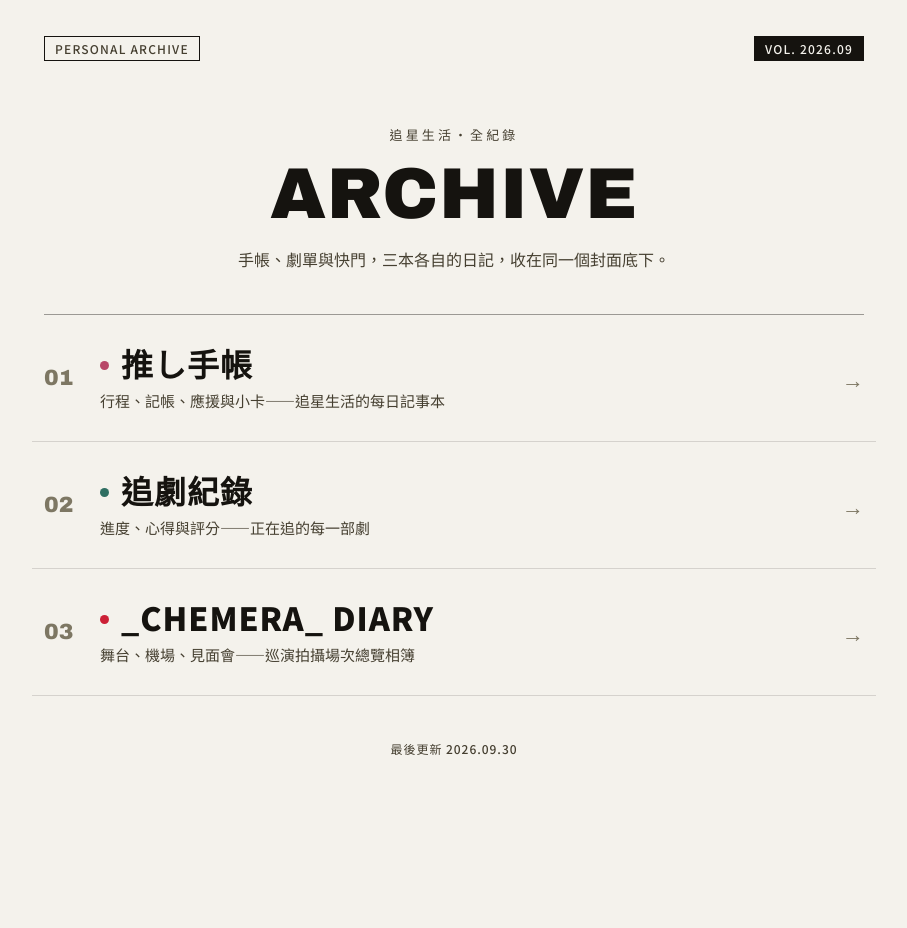
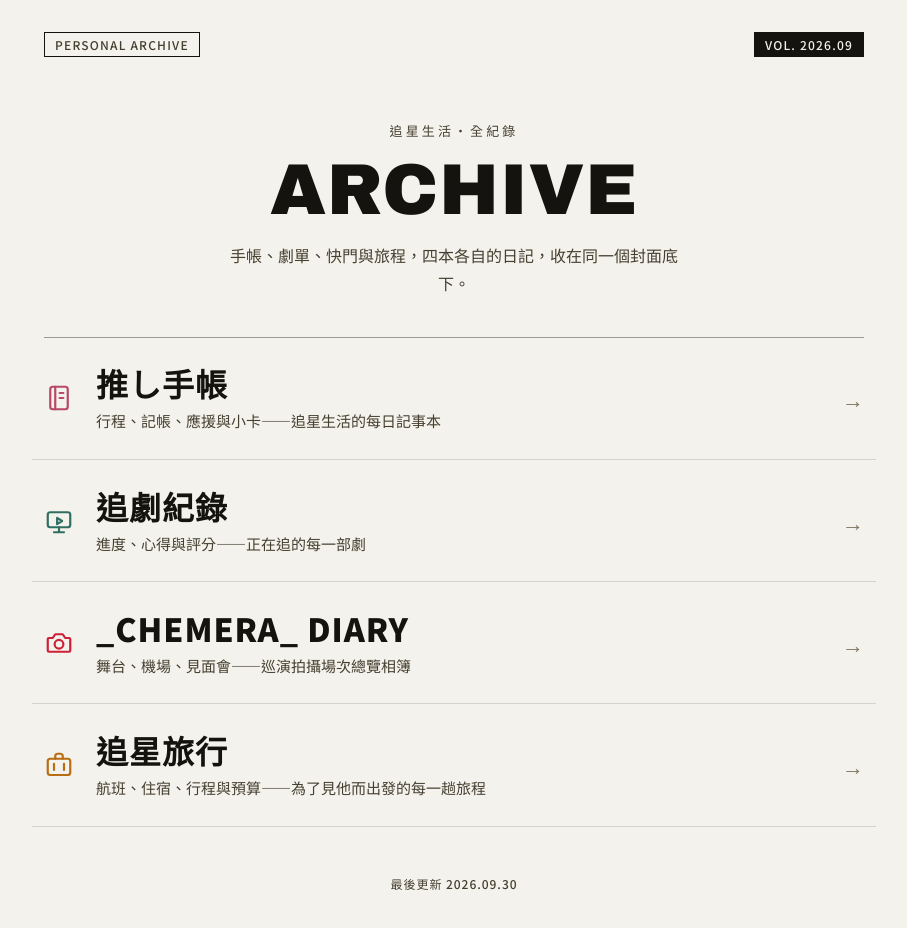
Before and after one commit to Yician0830/Yician0830.github.io, a plain HTML site: page index.html in a window 1280 px wide. Shown: the whole page, without its empty margins (186-1093 px from the left). Before the commit the page ends 805 px from the top, so only its background shows below. Drawn offline with Linux system fonts and the light colour scheme; no server answers.

Commit message:
Add files via upload

```diff
--- a/index.html
+++ b/index.html
@@ -11,14 +11,14 @@
   :root{
     --paper:#f4f2ec; --ink:#15130f; --ink-dim:#453f30; --ink-faint:#7d7763;
     --line: rgba(21,19,15,0.14); --line-strong: rgba(21,19,15,0.4);
-    --rose:#b84868; --teal:#2f6f62; --press:#cc2036;
+    --rose:#b84868; --teal:#2f6f62; --press:#cc2036; --sun:#b86e12;
     --display:'Archivo Black','Noto Sans TC',sans-serif;
     --maru:'Noto Sans TC','PingFang TC','Microsoft JhengHei',sans-serif;
   }
   html[data-theme="dark"]{
     --paper:#17150f; --ink:#f2efe6; --ink-dim:#cfc7b4; --ink-faint:#8f8772;
     --line: rgba(242,239,230,0.14); --line-strong: rgba(242,239,230,0.4);
-    --rose:#e0708f; --teal:#5fb3a0; --press:#ee5266;
+    --rose:#e0708f; --teal:#5fb3a0; --press:#ee5266; --sun:#eaa540;
   }
   *{box-sizing:border-box; margin:0; padding:0;}
   body{
@@ -27,26 +27,26 @@
     padding-top:env(safe-area-inset-top,0px); padding-bottom:env(safe-area-inset-bottom,0px);
   }
   .wrap{max-width:820px; margin:0 auto; padding:0 28px;}
-  .cover{min-height:100vh; display:flex; flex-direction:column; justify-content:space-between; padding:36px 0 48px;}
+  .cover{min-height:100vh; min-height:100svh; display:flex; flex-direction:column; padding:clamp(20px,4vh,40px) 0 clamp(24px,5vh,48px);}
 
   /* 頂部：兩側標籤用同樣的尺寸與邊框，重量對等 */
   .masthead{display:flex; justify-content:space-between; align-items:center; font-family:var(--maru); font-weight:500; font-size:12px; letter-spacing:0.1em; color:var(--ink-dim);}
   .masthead span{padding:3px 10px; border:1px solid var(--ink);}
   .masthead .issue{background:var(--ink); color:var(--paper);}
 
-  .hero{text-align:center; padding:64px 0 40px;}
+  .hero{text-align:center; margin-top:auto; padding:clamp(32px,8vh,72px) 0 clamp(24px,5vh,44px);}
   .hero .kicker{font-weight:500; font-size:13px; letter-spacing:0.24em; color:var(--ink-dim); margin-bottom:16px;}
-  .hero h1{font-family:var(--display); font-weight:400; font-size:clamp(40px,8vw,72px); line-height:0.95; letter-spacing:0.01em;}
+  .hero h1{font-family:var(--display); font-weight:400; font-size:clamp(40px,min(8vw,11vh),72px); line-height:0.95; letter-spacing:0.01em;}
   .hero p{font-weight:500; color:var(--ink-dim); font-size:clamp(14px,1.6vw,16px); line-height:1.7; margin:18px auto 0; max-width:460px;}
 
   .index{border-top:1px solid var(--line-strong);}
   .entry{
     display:flex; align-items:center; gap:22px;
-    padding:28px 12px; margin:0 -12px; border-bottom:1px solid var(--line);
+    padding:clamp(18px,3.2vh,28px) 12px; margin:0 -12px; border-bottom:1px solid var(--line);
     text-decoration:none; color:inherit; position:relative;
     transition:background-color .18s;
   }
-  .entry .num{font-family:var(--display); font-size:22px; color:var(--ink-faint); flex:0 0 34px; transition:color .18s;}
+  .entry .mark{flex:0 0 30px; width:30px; height:30px; color:var(--accent); transition:transform .18s;}
   .entry .body{flex:1; min-width:0;}
   /* 三個標題同字體、同字重，不再有中英文風格落差 */
   .entry .title{
@@ -64,22 +64,22 @@
   .entry[data-x="diary"]{--accent:var(--rose);}
   .entry[data-x="drama"]{--accent:var(--teal);}
   .entry[data-x="photo"]{--accent:var(--press);}
-  .entry .dot{display:inline-block; width:9px; height:9px; border-radius:50%; background:var(--accent); margin-right:12px; vertical-align:middle; position:relative; top:-2px;}
+  .entry[data-x="travel"]{--accent:var(--sun);}
 
   .entry:hover, .entry:focus-visible{background:color-mix(in srgb, var(--accent) 7%, transparent);}
-  .entry:hover .num, .entry:focus-visible .num{color:var(--accent);}
+  .entry:hover .mark, .entry:focus-visible .mark{transform:scale(1.12) rotate(-6deg);}
   .entry:hover .title, .entry:focus-visible .title{color:var(--accent); transform:translateX(6px);}
   .entry:hover .desc, .entry:focus-visible .desc,
   .entry:hover .meta, .entry:focus-visible .meta{transform:translateX(6px);}
   .entry:hover .arrow, .entry:focus-visible .arrow{transform:translateX(8px); color:var(--accent);}
   .entry:focus-visible{outline:2px solid var(--accent); outline-offset:-2px;}
 
-  footer{font-size:12px; letter-spacing:0.08em; color:var(--ink-dim); text-align:center; padding-top:44px;}
+  footer{font-size:12px; letter-spacing:0.08em; color:var(--ink-dim); text-align:center; margin-top:auto; padding-top:clamp(32px,6vh,56px);}
 
   @media (max-width:520px){
     .wrap{padding:0 20px;}
     .entry{gap:14px; padding:22px 10px; margin:0 -10px;}
-    .entry .num{font-size:17px; flex-basis:26px;}
+    .entry .mark{flex-basis:24px; width:24px; height:24px;}
     .entry .desc{font-size:14px;}
   }
   @media (prefers-reduced-motion:reduce){
@@ -99,14 +99,14 @@
   <div class="hero">
     <div class="kicker">追星生活・全紀錄</div>
     <h1>ARCHIVE</h1>
-    <p>手帳、劇單與快門，三本各自的日記，收在同一個封面底下。</p>
+    <p>手帳、劇單、快門與旅程，四本各自的日記，收在同一個封面底下。</p>
   </div>
 
   <nav class="index">
     <a class="entry" data-x="diary" href="https://yician0830.github.io/mystar-/">
-      <span class="num">01</span>
+      <svg class="mark" viewBox="0 0 24 24" fill="none" stroke="currentColor" stroke-width="1.75" stroke-linecap="round" stroke-linejoin="round" aria-hidden="true"><rect x="5" y="3" width="14" height="18" rx="2"/><path d="M9 3v18M12.5 8h3M12.5 12h3"/></svg>
       <span class="body">
-        <div class="title"><span class="dot"></span>推し手帳</div>
+        <div class="title">推し手帳</div>
         <div class="desc">行程、記帳、應援與小卡——追星生活的每日記事本</div>
         <div class="meta" data-meta="diary"></div>
       </span>
@@ -114,9 +114,9 @@
     </a>
 
     <a class="entry" data-x="drama" href="https://yician0830.github.io/mystar-/drama/">
-      <span class="num">02</span>
+      <svg class="mark" viewBox="0 0 24 24" fill="none" stroke="currentColor" stroke-width="1.75" stroke-linecap="round" stroke-linejoin="round" aria-hidden="true"><rect x="3" y="5" width="18" height="12" rx="2"/><path d="M8 21h8M12 17v4M10.5 9.5l4 2.5-4 2.5z"/></svg>
       <span class="body">
-        <div class="title"><span class="dot"></span>追劇紀錄</div>
+        <div class="title">追劇紀錄</div>
         <div class="desc">進度、心得與評分——正在追的每一部劇</div>
         <div class="meta" data-meta="drama"></div>
       </span>
@@ -124,11 +124,21 @@
     </a>
 
     <a class="entry" data-x="photo" href="https://yician0830.github.io/mytourdiary/">
-      <span class="num">03</span>
+      <svg class="mark" viewBox="0 0 24 24" fill="none" stroke="currentColor" stroke-width="1.75" stroke-linecap="round" stroke-linejoin="round" aria-hidden="true"><path d="M4 8h3l2-3h6l2 3h3a1 1 0 0 1 1 1v9a1 1 0 0 1-1 1H4a1 1 0 0 1-1-1V9a1 1 0 0 1 1-1z"/><circle cx="12" cy="13" r="3.5"/></svg>
       <span class="body">
-        <div class="title"><span class="dot"></span>_CHEMERA_ DIARY</div>
+        <div class="title">_CHEMERA_ DIARY</div>
         <div class="desc">舞台、機場、見面會——巡演拍攝場次總覽相簿</div>
         <div class="meta" data-meta="photo"></div>
+      </span>
+      <span class="arrow">→</span>
+    </a>
+
+    <a class="entry" data-x="travel" href="https://yician0830.github.io/mystar-/travel/">
+      <svg class="mark" viewBox="0 0 24 24" fill="none" stroke="currentColor" stroke-width="1.75" stroke-linecap="round" stroke-linejoin="round" aria-hidden="true"><rect x="3" y="7" width="18" height="13" rx="2"/><path d="M9 7V5a2 2 0 0 1 2-2h2a2 2 0 0 1 2 2v2M8 11v5M16 11v5"/></svg>
+      <span class="body">
+        <div class="title">追星旅行</div>
+        <div class="desc">航班、住宿、行程與預算——為了見他而出發的每一趟旅程</div>
+        <div class="meta" data-meta="travel"></div>
       </span>
       <span class="arrow">→</span>
     </a>
@@ -151,7 +161,8 @@
   var META = {
     diary: { url:'https://yician0830.github.io/mystar-/meta.json',       updated:'' },
     drama: { url:'https://yician0830.github.io/mystar-/drama/meta.json', updated:'' },
-    photo: { url:'https://yician0830.github.io/mytourdiary/meta.json',   updated:'' }
+    photo: { url:'https://yician0830.github.io/mytourdiary/meta.json',   updated:'' },
+    travel:{ url:'https://yician0830.github.io/mystar-/travel/meta.json',      updated:'' }
   };
   function renderMeta(k){
     var el = document.querySelector('[data-meta="'+k+'"]'), m = META[k];
```
